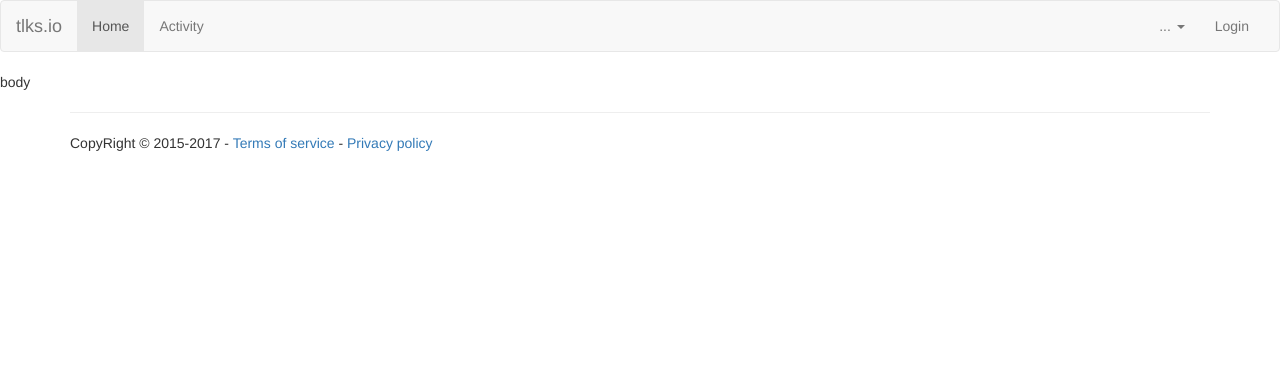
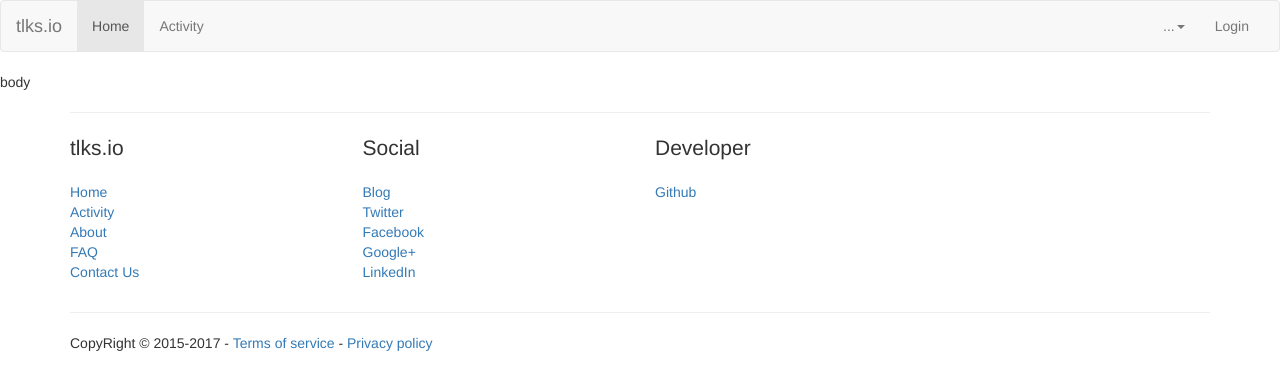
Before and after one commit to tlksio/tlksio, a Django app: page / in a window 1280 px wide. Shown: the top 390 px of the page. Run offline with Django 3.2, Linux system fonts and the light colour scheme; some libraries are stand-ins or nearby versions.

Commit message:
Added footer menu

```diff
--- a/templates/index.html
+++ b/templates/index.html
@@ -20,22 +20,22 @@
                 <span class="icon-bar"></span>
                 <span class="icon-bar"></span>
             </button>
-            <a class="navbar-brand" href="#">tlks.io</a>
+            <a class="navbar-brand" href="/">tlks.io</a>
         </div>
 
         <!-- Collect the nav links, forms, and other content for toggling -->
         <div class="collapse navbar-collapse" id="bs-example-navbar-collapse-1">
             <ul class="nav navbar-nav">
-                <li class="active"><a href="#">Home <span class="sr-only">(current)</span></a></li>
-                <li><a href="#">Activity</a></li>
+                <li class="active"><a href="/">Home <span class="sr-only">(current)</span></a></li>
+                <li><a href="/activity">Activity</a></li>
             </ul>
             <ul class="nav navbar-nav navbar-right">
                 <li class="dropdown">
                     <a href="#" class="dropdown-toggle" data-toggle="dropdown" role="button" aria-haspopup="true"
-                       aria-expanded="false">... <span class="caret"></span></a>
+                       aria-expanded="false">...<span class="caret"></span></a>
                     <ul class="dropdown-menu">
-                        <li><a href="#">About</a></li>
-                        <li><a href="#">FAQ</a></li>
+                        <li><a href="/about">About</a></li>
+                        <li><a href="/faq">FAQ</a></li>
                     </ul>
                 </li>
                 <li><a href="#">Login</a></li>
@@ -47,6 +47,38 @@
 body
 
 <footer class="container">
+    <hr>
+    <div class="row">
+        <div class="col-xs-3">
+            <ul class="list-unstyled menu">
+                <li class="lead">tlks.io</li>
+                <li><a href="/" title="tlks.io home">Home</a></li>
+                <li><a href="/activity" title="tlks.io activity log">Activity</a></li>
+                <li><a href="/about" title="about tlks.io">About</a></li>
+                <li><a href="/faq" title="tlks.io Frequent Asked Questions">FAQ</a></li>
+                <li><a href="/contactus" title="Contact us">Contact Us</a></li>
+            </ul>
+        </div>
+        <div class="col-xs-3">
+            <ul class="list-unstyled menu">
+                <li class="lead">Social</li>
+                <li><a href="http://tlks.tumblr.com/" title="tlks.io blog">Blog</a></li>
+                <li><a href="http://twitter.com/tlksio" title="tlks.io twitter account">Twitter</a></li>
+                <li><a href="https://www.facebook.com/pages/tlksio/787097164701089" title="tlks.io facebook page">Facebook</a>
+                </li>
+                <li><a href="https://www.google.com/+TlksIo" title="tlks.io Google+ page">Google+</a></li>
+                <li><a href="https://www.linkedin.com/company/tlks-io" title="tlks.io LinkedIn profile">LinkedIn</a>
+                </li>
+            </ul>
+        </div>
+        <div class="col-xs-3">
+            <div class="ul list-unstyled menu">
+                <li class="lead">Developer</li>
+                <li><a href="http://github.com/tlksio" title="tlks.io opensource source code">Github</a></li>
+            </div>
+        </div>
+        <div class="col-xs-3"></div>
+    </div>
     <hr>
     <div class="row">
         <div class="col-xs-12">
```
